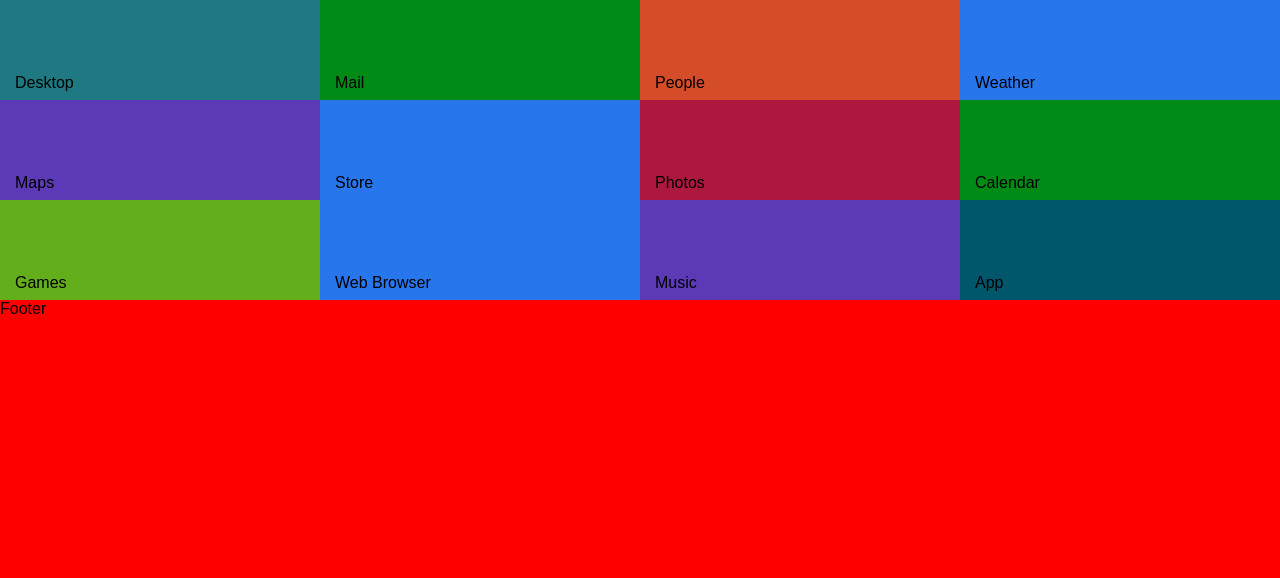
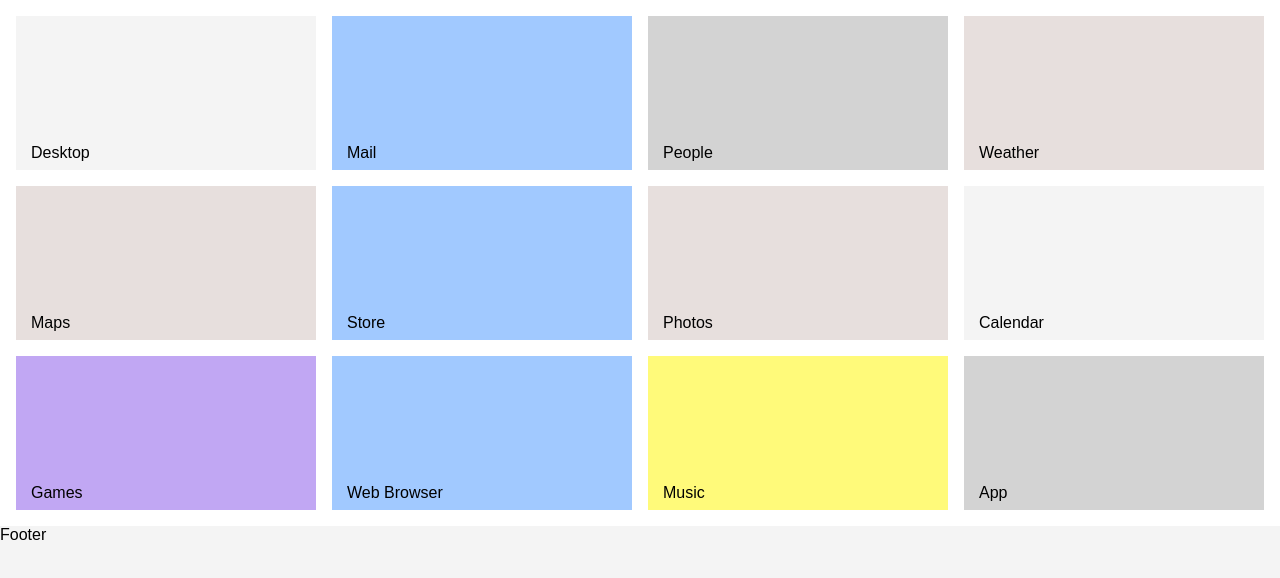
Before and after one commit to n1c01a5/kleros-contractors-front, a React (Create React App) app: page / in a window 1280 px wide. Shown: the top 578 px of the page. Built offline with nearby package versions, Linux system fonts and the light colour scheme.

Commit message:
set colors

```diff
--- a/src/App.js
+++ b/src/App.js
@@ -5,29 +5,29 @@ class App extends Component {
     return (
       <div className="container">
         <div className="flex-container">
-          <div className="flex-item wide system">
+          <div className="flex-item wide contract">
             <div className="flex-item-label">Desktop</div>
           </div>
 
-          <div className="flex-item wide productivity">
+          <div className="flex-item wide utility">
             <div className="flex-item-label">
               Mail
             </div>
           </div>
 
-          <div className="flex-item wide social">
+          <div className="flex-item wide apps">
             <div className="flex-item-label">
               People
             </div>
           </div>
 
-          <div className="flex-item wide utility">
+          <div className="flex-item wide media">
             <div className="flex-item-label">
               Weather
             </div>
           </div>
 
-          <div className="flex-item wide fun">
+          <div className="flex-item wide media">
             <div className="flex-item-label">
               Maps
             </div>
@@ -45,7 +45,7 @@ class App extends Component {
             </div>
           </div>
 
-          <div className="flex-item wide productivity">
+          <div className="flex-item wide calendar">
             <div className="flex-item-label">
               Calendar
             </div>
@@ -92,57 +92,64 @@ class App extends Component {
             display: flex;
             flex-direction: row;
             flex-wrap: wrap;
-              justify
+            box-sizing: border-box;
+            border: 8px solid #fff;
+
           }
 
           .flex-item {
+            box-sizing: border-box;
+            border: 8px solid #fff;
             padding: 10px;
             position: relative;
           }
 
           .wide {
-              height: 80px;
+            flex:1;
+            height: 170px;
             min-width: 300px;
-              flex:1;
           }
-
 
           .footer {
             flex: 1;
-            background: red;
+            background: #f4f4f4;
             min-height: 80px;
           }
 
-          .system {
-              background: #1e7983;
+          .contract {
+              background: #f4f4f4;
           }
 
           .utility {
-              background: #2776ec;
+              background: #a1c9ff;
           }
 
           .apps {
-              background: #00566b;
+              background: lightgray;
           }
 
           .media {
-              background: #ad193e;
+              background: #e7dfdd;
           }
 
-          .productivity {
-              background: #008b17;
+          .profile {
+              background: #fffa7a;
           }
 
           .social {
-              background: #d54c28;
+              background: #fffa7a;
           }
 
           .fun {
-              background: #5c39b7;
+              background: #fffa7a;
           }
 
           .games {
-            background: #63ae1b;
+            background: #c1a7f3;
+          }
+
+          .calendar {
+            background: #f4f4f4;
           }
 
           .flex-item-label {
```
Lines whose indentation alone changed are shown as unchanged.
